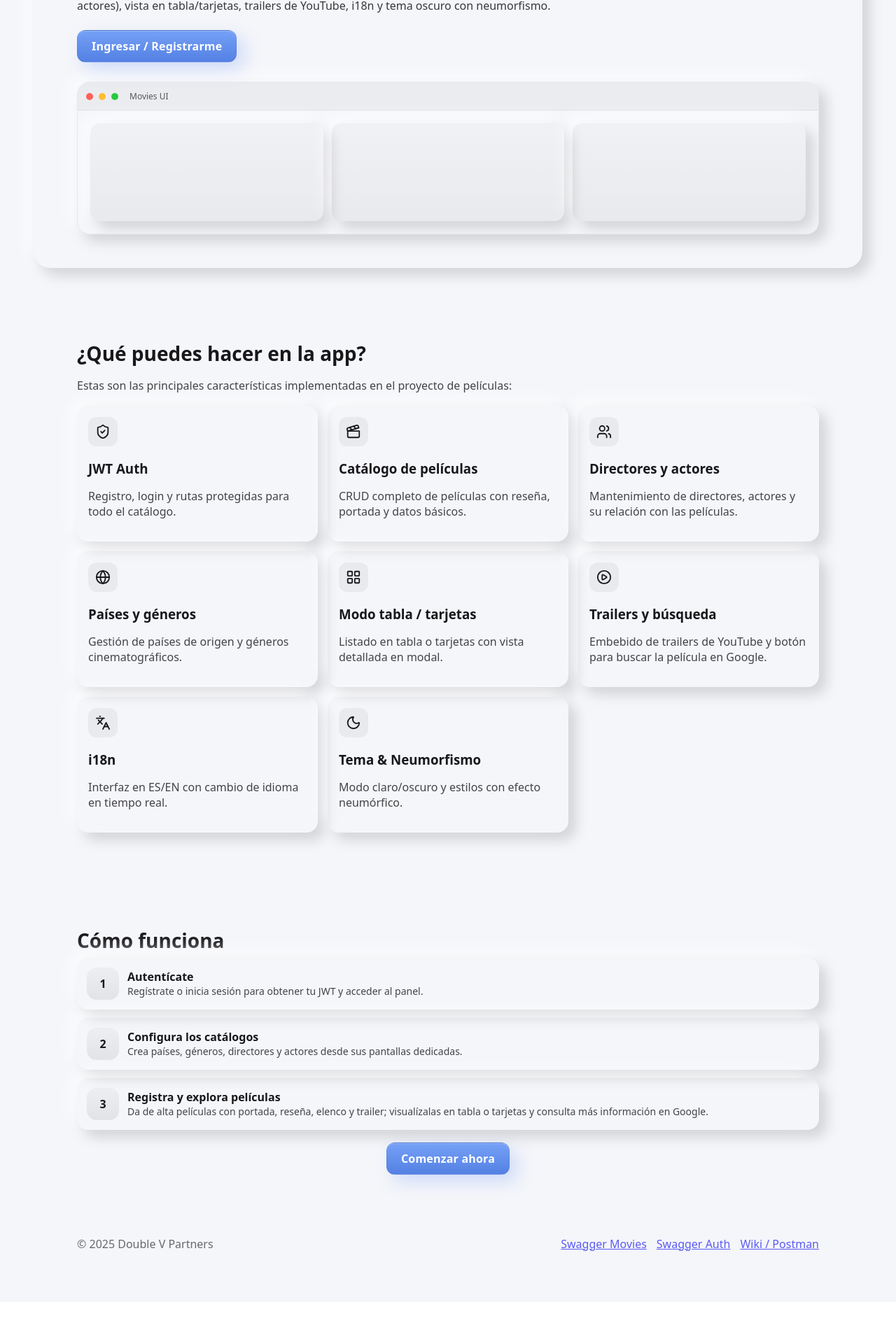
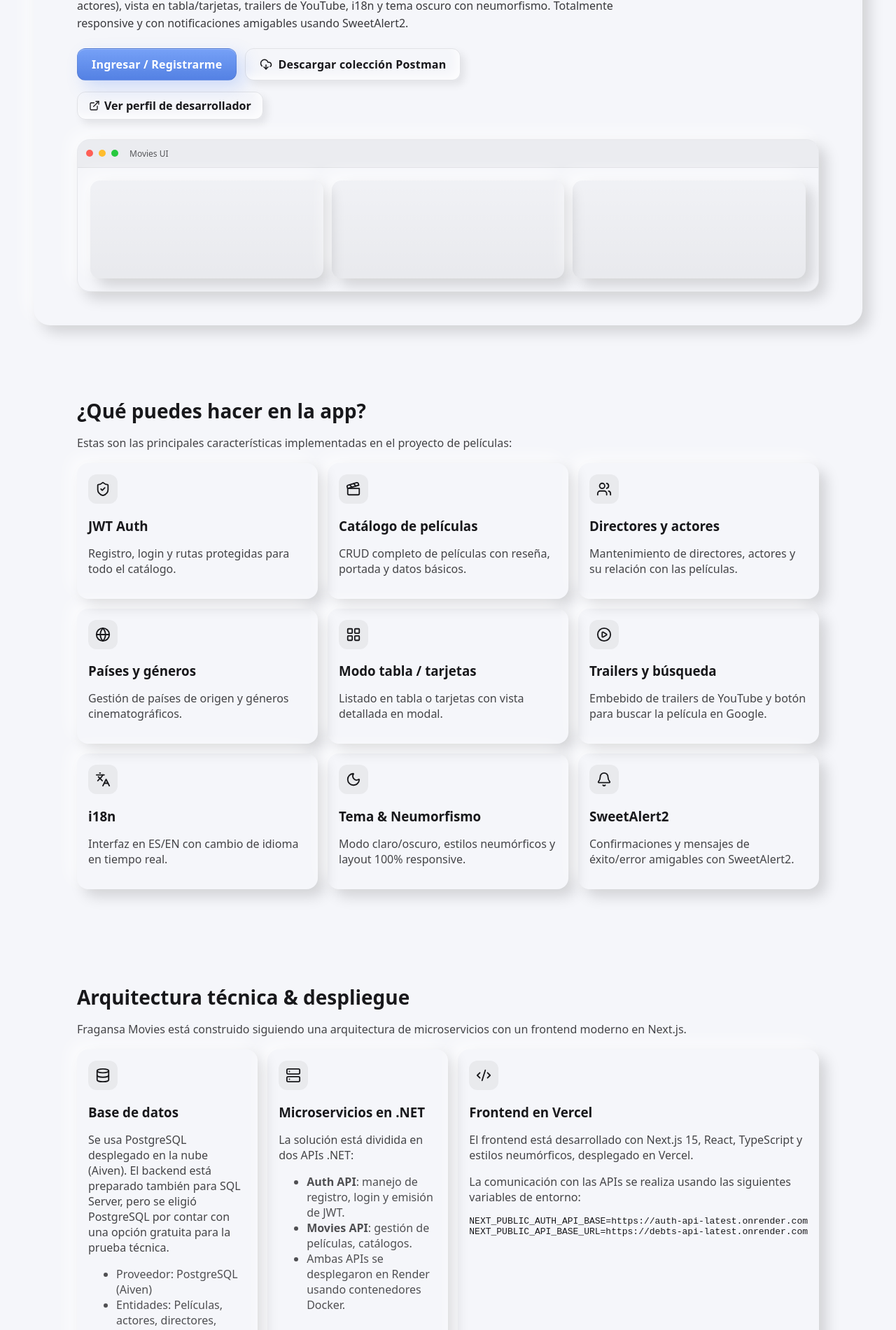
Before and after one commit to leobr95/Fragansa-Movies, a Next.js app: page / in a window 1280 px wide. Shown: the part 274-2175 px from the top of the page at 70% size. Before the commit the page ends 2135 px from the top, so only its background shows below. Built offline with nearby package versions, Linux system fonts and the light colour scheme; no server answers.

Commit message:
ajustes principal page

```diff
--- a/src/app/page.tsx
+++ b/src/app/page.tsx
@@ -13,6 +13,12 @@ import {
   PlayCircle,
   Languages,
   Moon,
+  DownloadCloud,
+  Database,
+  Server,
+  Code2,
+  ExternalLink,
+  Bell,
 } from 'lucide-react';
 
 export default function HomePage() {
@@ -58,9 +64,17 @@ export default function HomePage() {
     {
       icon: Moon,
       title: 'Tema & Neumorfismo',
-      desc: 'Modo claro/oscuro y estilos con efecto neumórfico.',
+      desc: 'Modo claro/oscuro, estilos neumórficos y layout 100% responsive.',
+    },
+    {
+      icon: Bell,
+      title: 'SweetAlert2',
+      desc: 'Confirmaciones y mensajes de éxito/error amigables con SweetAlert2.',
     },
   ];
+
+  const postmanCollectionUrl =
+    'https://github.com/leobr95/FragansaCollectionApi/blob/main/API%20REST%20COLLECTION.json';
 
   return (
     <div className="home">
@@ -73,8 +87,10 @@ export default function HomePage() {
             SPA de catálogo de películas con autenticación JWT, CRUD de
             catálogos (países, géneros, directores y actores), vista en
             tabla/tarjetas, trailers de YouTube, i18n y tema oscuro con
-            neumorfismo.
+            neumorfismo. Totalmente responsive y con notificaciones
+            amigables usando SweetAlert2.
           </p>
+
           <div className="hero-cta">
             <Link
               href={token ? '/movies' : '/login'}
@@ -83,6 +99,26 @@ export default function HomePage() {
               {token ? 'Ir a mis películas' : 'Ingresar / Registrarme'}
             </Link>
 
+            <a
+              href={postmanCollectionUrl} target='_blank'
+              className="btn btn-ghost btn-lg"
+              download
+            >
+              <DownloadCloud size={18} style={{ marginRight: 8 }} />
+              Descargar colección Postman
+            </a>
+          </div>
+
+          <div className="hero-cta" style={{ marginTop: 16 }}>
+            <a
+              href="https://leonardoburbano-portfolio.vercel.app/perfil"
+              target="_blank"
+              rel="noreferrer"
+              className="btn btn-ghost"
+            >
+              <ExternalLink size={16} style={{ marginRight: 6 }} />
+              Ver perfil de desarrollador
+            </a>
           </div>
 
           {/* mock de “screenshot” */}
@@ -125,8 +161,78 @@ export default function HomePage() {
         </div>
       </section>
 
+      {/* INFRA & TECH SECTION */}
+      <section className="section alt">
+        <div className="container">
+          <h2 className="section-title">Arquitectura técnica & despliegue</h2>
+          <p className="section-subtitle">
+            Fragansa Movies está construido siguiendo una arquitectura de
+            microservicios con un frontend moderno en Next.js.
+          </p>
+
+          <div className="feature-grid">
+            <article className="feature-card neo">
+              <div className="feature-icon">
+                <Database size={22} />
+              </div>
+              <h3 className="feature-title">Base de datos</h3>
+              <p className="feature-desc">
+                Se usa PostgreSQL desplegado en la nube (Aiven). El backend
+                está preparado también para SQL Server, pero se eligió
+                PostgreSQL por contar con una opción gratuita para la prueba
+                técnica.
+              </p>
+              <ul className="small muted" style={{ marginTop: 8 }}>
+                <li>Proveedor: PostgreSQL (Aiven)</li>
+                <li>Entidades: Películas, actores, directores, países, géneros</li>
+              </ul>
+            </article>
+
+            <article className="feature-card neo">
+              <div className="feature-icon">
+                <Server size={22} />
+              </div>
+              <h3 className="feature-title">Microservicios en .NET</h3>
+              <p className="feature-desc">
+                La solución está dividida en dos APIs .NET:
+              </p>
+              <ul className="small muted" style={{ marginTop: 8 }}>
+                <li>
+                  <strong>Auth API</strong>: manejo de registro, login y emisión
+                  de JWT.
+                </li>
+                <li>
+                  <strong>Movies API</strong>: gestión de películas,
+                  catálogos.
+                </li>
+                <li>Ambas APIs se desplegaron en Render usando contenedores Docker.</li>
+              </ul>
+            </article>
+
+            <article className="feature-card neo">
+              <div className="feature-icon">
+                <Code2 size={22} />
+              </div>
+              <h3 className="feature-title">Frontend en Vercel</h3>
+              <p className="feature-desc">
+                El frontend está desarrollado con Next.js 15, React, TypeScript
+                y estilos neumórficos, desplegado en Vercel.
+              </p>
+              <p className="feature-desc small" style={{ marginTop: 8 }}>
+                La comunicación con las APIs se realiza usando las siguientes
+                variables de entorno:
+              </p>
+              <pre className="small" style={{ marginTop: 8 }}>
+                NEXT_PUBLIC_AUTH_API_BASE=https://auth-api-latest.onrender.com{'\n'}
+                NEXT_PUBLIC_API_BASE_URL=https://debts-api-latest.onrender.com
+              </pre>
+            </article>
+          </div>
+        </div>
+      </section>
+
       {/* PASOS */}
-      <section className="section alt">
+      <section className="section">
         <div className="container">
           <h2 className="section-title">Cómo funciona</h2>
           <ol className="steps">
@@ -163,13 +269,118 @@ export default function HomePage() {
             </li>
           </ol>
 
-          <div className="center">
+          <div className="center" style={{ gap: 12, display: 'flex', flexWrap: 'wrap', justifyContent: 'center' }}>
             <Link
               href={token ? '/movies' : '/login'}
               className="btn btn-primary btn-lg"
             >
               {token ? 'Ir al catálogo de películas' : 'Comenzar ahora'}
             </Link>
+
+            <a
+              href={postmanCollectionUrl} target='_blank'
+              className="btn btn-ghost btn-lg"
+              download
+            >
+              <DownloadCloud size={18} style={{ marginRight: 8 }} />
+              Descargar colección Postman
+            </a>
+          </div>
+        </div>
+      </section>
+
+      {/* DOCS & LINKS */}
+      <section className="section alt">
+        <div className="container">
+          <h2 className="section-title">Código fuente & documentación</h2>
+          <p className="section-subtitle">
+            Revisa el código, la documentación de Swagger y prueba los
+            endpoints con Postman.
+          </p>
+
+          <div className="feature-grid">
+            <article className="feature-card neo">
+              <div className="feature-icon">
+                <Code2 size={22} />
+              </div>
+              <h3 className="feature-title">Repositorios GitHub</h3>
+              <ul className="small muted link-list">
+                <li>
+                  <a
+                    href="https://github.com/leobr95/Fragansa-Movies"
+                    target="_blank"
+                    rel="noreferrer"
+                  >
+                    Frontend – Fragansa Movies
+                  </a>
+                </li>
+                <li>
+                  <a
+                    href="https://github.com/leobr95/BackMoviesFragansa"
+                    target="_blank"
+                    rel="noreferrer"
+                  >
+                    Backend – Movies/Debts API
+                  </a>
+                </li>
+                <li>
+                  <a
+                    href="https://github.com/leobr95/BackAuthFragansa"
+                    target="_blank"
+                    rel="noreferrer"
+                  >
+                    Backend – Auth API
+                  </a>
+                </li>
+              </ul>
+            </article>
+
+            <article className="feature-card neo">
+              <div className="feature-icon">
+                <Server size={22} />
+              </div>
+              <h3 className="feature-title">Swagger (APIs en Render)</h3>
+              <ul className="small muted link-list">
+                <li>
+                  <a
+                    href="https://auth-api-latest.onrender.com/swagger/index.html"
+                    target="_blank"
+                    rel="noreferrer"
+                  >
+                    Swagger – Auth API
+                  </a>
+                </li>
+                <li>
+                  <a
+                    href="https://debts-api-latest.onrender.com/swagger/index.html"
+                    target="_blank"
+                    rel="noreferrer"
+                  >
+                    Swagger – Movies/Debts API
+                  </a>
+                </li>
+              </ul>
+            </article>
+
+            <article className="feature-card neo">
+              <div className="feature-icon">
+                <DownloadCloud size={22} />
+              </div>
+              <h3 className="feature-title">Colección Postman</h3>
+              <p className="feature-desc">
+                Puedes importar la colección para probar rápidamente los
+                endpoints de autenticación (Auth) y catálogo de películas /
+                deudas.
+              </p>
+              <a
+                href={postmanCollectionUrl} target='_blank'
+                className="btn btn-primary btn-sm"
+                download
+              >
+                <DownloadCloud size={16} style={{ marginRight: 6 }} />
+                Descargar colección
+              </a>
+            </article>
           </div>
         </div>
       </section>
@@ -179,27 +390,40 @@ export default function HomePage() {
         <div className="container">
           <div className="footer-grid">
             <div className="muted">
-              © {new Date().getFullYear()} Double V Partners
+              © {new Date().getFullYear()} Leonardo David Burbano
             </div>
             <div className="footer-links">
-              {/* Ajusta las URLs reales de tu API de películas */}
               <a
-                href="http://localhost:5001/swagger/index.html"
+                href="https://auth-api-latest.onrender.com/swagger/index.html"
                 className="muted"
-              >
-                Swagger Movies
-              </a>
-              <a
-                href="http://localhost:5001/swagger/index.html"
-                className="muted"
+                target="_blank"
+                rel="noreferrer"
               >
                 Swagger Auth
               </a>
               <a
-                href="https://github.com/leobr95/DebtsDocumental/wiki#postman-collection"
+                href="https://debts-api-latest.onrender.com/swagger/index.html"
                 className="muted"
+                target="_blank"
+                rel="noreferrer"
               >
-                Wiki / Postman
+                Swagger Movies/Debts
+              </a>
+              <a
+                href={postmanCollectionUrl}
+                className="muted"
+                target="_blank"
+                rel="noreferrer"
+              >
+                Colección Postman
+              </a>
+              <a
+                href="https://leonardoburbano-portfolio.vercel.app/perfil"
+                className="muted"
+                target="_blank"
+                rel="noreferrer"
+              >
+                Portafolio
               </a>
             </div>
           </div>
```
